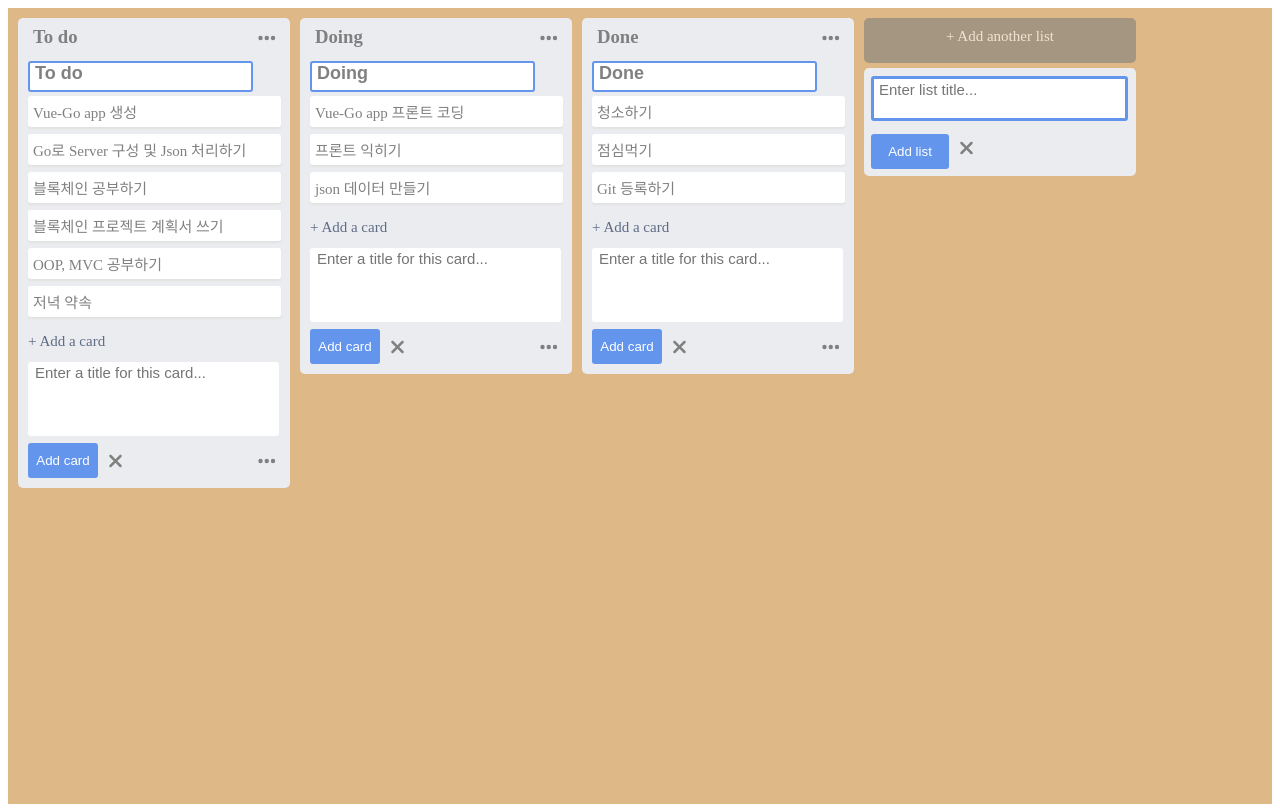
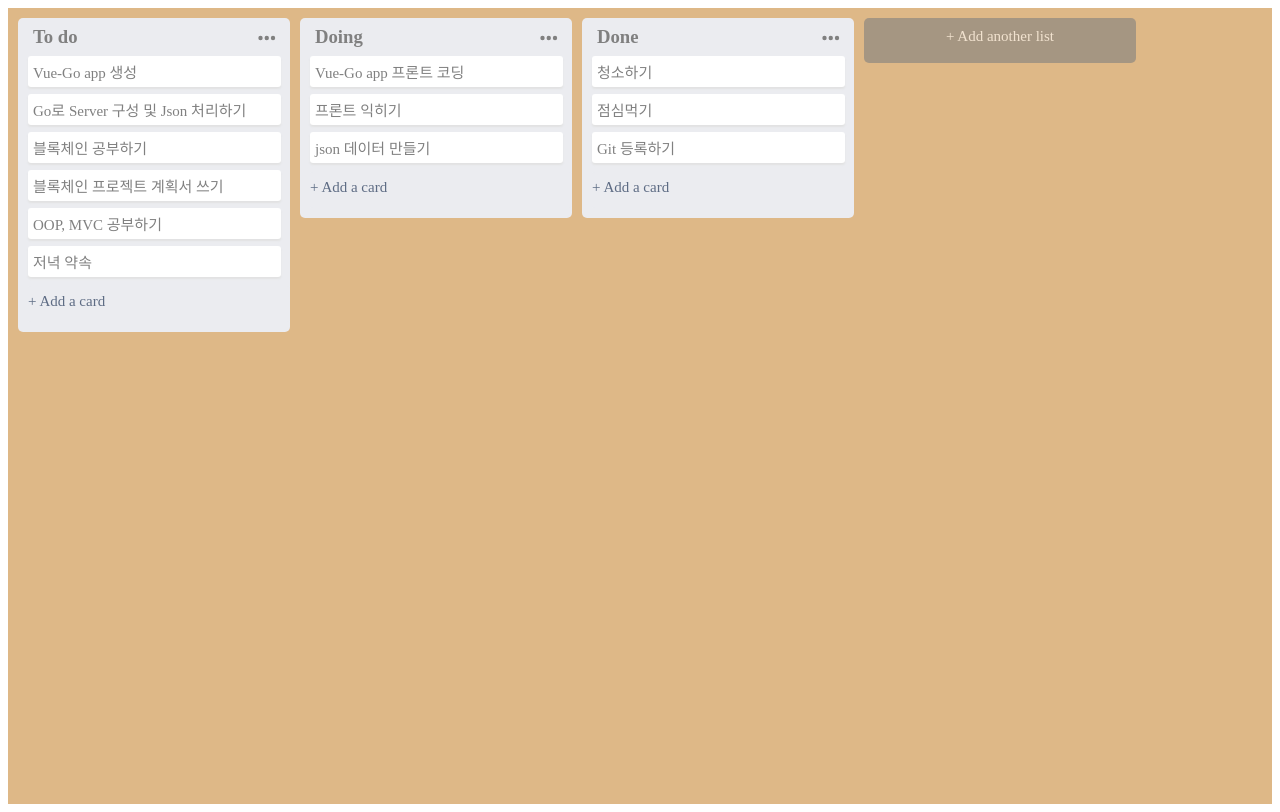
Before and after one commit to nyhwbh/Vuerello, a Vue app in the folder front/: page / in a window 1280 px wide. Built offline with nearby package versions, Linux system fonts and the light colour scheme.

Commit message:
add click events(inputbox open and close)

```diff
--- a/front/src/components/VT-AddCardController.vue
+++ b/front/src/components/VT-AddCardController.vue
@@ -1,14 +1,14 @@
 <template>
   <div class="addACardController">
-    <div class="addACardControllerA" v-bind:class="{}">
+    <div class="addACardControllerA" v-show="controller" @click="addCardBoxOpen">
       <a class="addACardButton">+ Add a card</a>
     </div>
-    <div class="addACardControllerB">
+    <div class="addACardControllerB" v-show="!controller" >
       <textarea  class="addCardInCardsList" placeholder="Enter a title for this card..."></textarea>
       <div class="addACardButtonBox">
         <div class="addCardButton">
           <input class="addCard" type="button" value="Add card">
-          <span class="closeAddCard">
+          <span class="closeAddCard" @click="addCardBoxClose">
             <i class="fa-solid fa-xmark"></i>
           </span>
         </div>
@@ -22,7 +22,23 @@
 
 <script>
 export default {
-    name: "VTAddCardController",
+    name: "AddCardController",
+    props: {
+      addController:Boolean
+      },
+    data(){
+      return{
+        controller:this.addController
+      }
+    },
+    methods:{
+      addCardBoxOpen(){
+        this.controller=!this.controller
+      },
+      addCardBoxClose(){
+        this.controller = true;
+      }
+    }
 }
 </script>
 
--- a/front/src/components/VT-AddListController.vue
+++ b/front/src/components/VT-AddListController.vue
@@ -1,13 +1,13 @@
 <template>
   <div class="addAnotherListController">
-    <div class="addAnotherListControllerA">
+    <div class="addAnotherListControllerA" v-show="controller" @click="addListBoxOpen">
       <a class="addAnotherListInputBox">+ Add another list</a>
     </div>
-    <div class="addAnotherListControllerB">
-      <textarea class="addAnotherListvalue" placeholder="Enter list title..."></textarea>
+    <div class="addAnotherListControllerB" v-show="!controller">
+      <textarea class="addAnotherListvalue" placeholder="Enter list title..." v-model="listValue" v-on:keydown.enter.prevent="addNewList"></textarea>
       <div class="addAnotherlistButtonbox">
         <input type="button" value="Add list" class="addAnotherListbutton">
-        <span class="closeAddAnotherListcard">
+        <span class="closeAddAnotherListcard" @click="addListBoxClose">
           <i class="fa-solid fa-xmark closeAddCard"></i>
         </span>
       </div>
@@ -18,6 +18,24 @@
 <script>
 export default {
     name: "AddCardController",
+    data() {
+      return{
+        controller : true,
+        listValue:""
+      }
+    },
+    methods:{
+      addListBoxOpen(){
+        this.controller = !this.controller;
+      },
+      addListBoxClose(){
+        this.controller = true;
+      },
+      addNewList(){
+        console.log(this.listValue)
+        this.listValue=''
+      }
+    }
 }
 </script>
 
--- a/front/src/components/VT-ListTitle.vue
+++ b/front/src/components/VT-ListTitle.vue
@@ -1,11 +1,11 @@
 <template>
   <div class="listTitle">
     <div class="listTitleControllerBox">
-      <span class="listTitleControllerA">
-        <h3 class="listContentTitle">{{listTitle}}</h3>
+      <span class="listTitleControllerA" v-show="controller" @click="titleChangeOpen">
+        <h3 class="listContentTitle" >{{listTitle.title}}</h3>
       </span>
-      <span class="listTitleControllerB">
-        <textarea class="listTitleChange" :value="listTitle"></textarea>
+      <span class="listTitleControllerB" v-show="!controller">
+        <textarea class="listTitleChange" :value="listTitle.title"></textarea>
       </span>
     </div>
     <span>
@@ -17,10 +17,27 @@
 <script>
 export default {
     name: "ListTitle",
-    props: {
-      listTitle:String
+    props:{
+      listTitle:{
+        title:String,
+        titleControl:Boolean,
+        addCardControl:Boolean
+      },
     },
-}
+    data(){
+      return{
+        controller:this.listTitle.titleControl
+      }
+    },
+    methods:{
+      titleChangeOpen(){
+        this.controller=!this.controller;
+      },
+      titleChangeClose(){
+        this.controller= true;
+      }
+    }
+  }
 </script>
 
 <style>
--- a/front/src/components/VT-ListWrapper.vue
+++ b/front/src/components/VT-ListWrapper.vue
@@ -1,9 +1,9 @@
 <template>
-  <div class="listWrapper" v-for="(items,idx) in boards" :key="idx">
+  <div class="listWrapper" v-for="(items,idx) in boards" v-bind:key="idx">
     <div class="listContent">
       <ListTitle :listTitle="items.listTitle"/>
       <ListCards :listCards="items.listCards"/>
-      <AddCardController />
+      <AddCardController :addController="items.listTitle.addCardControl"/>
     </div>
   </div>
 </template>
@@ -18,6 +18,8 @@ export default {
         boards: Array
     },
     components: { ListTitle, ListCards, AddCardController }
+    ,methods:{
+    }
 }
 </script>
 
--- a/front/src/data/todoData.json
+++ b/front/src/data/todoData.json
@@ -3,7 +3,7 @@
     "boardName" : "test",
     "boardLists": [
       {
-        "listTitle":"To do",
+        "listTitle":{"title":"To do", "titleControl":true, "addCardControl":true},
         "listCards":[
           {
             "cardTitle" :"Vue-Go app 생성",
@@ -32,7 +32,7 @@
         ]
       },
       {
-        "listTitle":"Doing",
+        "listTitle":{"title":"Doing", "titleControl":true, "addCardControl":true},
         "listCards":[
           {
             "cardTitle" : "Vue-Go app 프론트 코딩",
@@ -49,7 +49,7 @@
         ]
       },
       {
-        "listTitle":"Done",
+        "listTitle":{"title":"Done", "titleControl":true, "addCardControl":true},
         "listCards":[
           {
             "cardTitle" : "청소하기",
```
